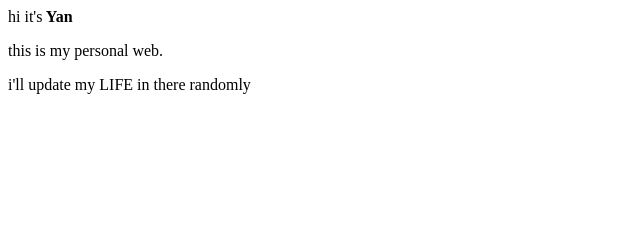
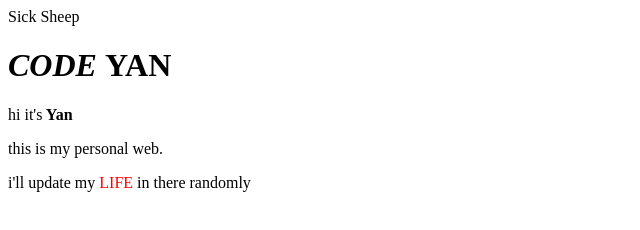
Before and after one commit to twojoys/twojoys.github.io, a plain HTML site: page index.html in a window 1280 px wide. Shown: the whole page, without its empty margins (0-640 px from the left). Drawn offline with Linux system fonts and the light colour scheme.

Commit message:
Update index.html

```diff
--- a/index.html
+++ b/index.html
@@ -1,3 +1,18 @@
+<!DOCYTYPE HTML>
+<html>
+<head>
+<meta http-equiv="Content-type" content="text/hteml; charset=utf-8'>
+                                         <title> Sick Sheep </title>
+                                         <style>
+                                         span{
+                                         color:red;
+                                         }
+                                         </style>
+                                         </head>
+                                        <body>
+                                         <h1> <em> CODE </em>YAN </h1>
 <p> hi it's<strong> Yan</strong></p>
 <p>this is my personal web.</p>
-<p>i'll update my LIFE in there randomly</p>
+                                         <p>i'll update my<span> LIFE </span> in there randomly</p>
+                                         </body>
+                                         </html>
```
